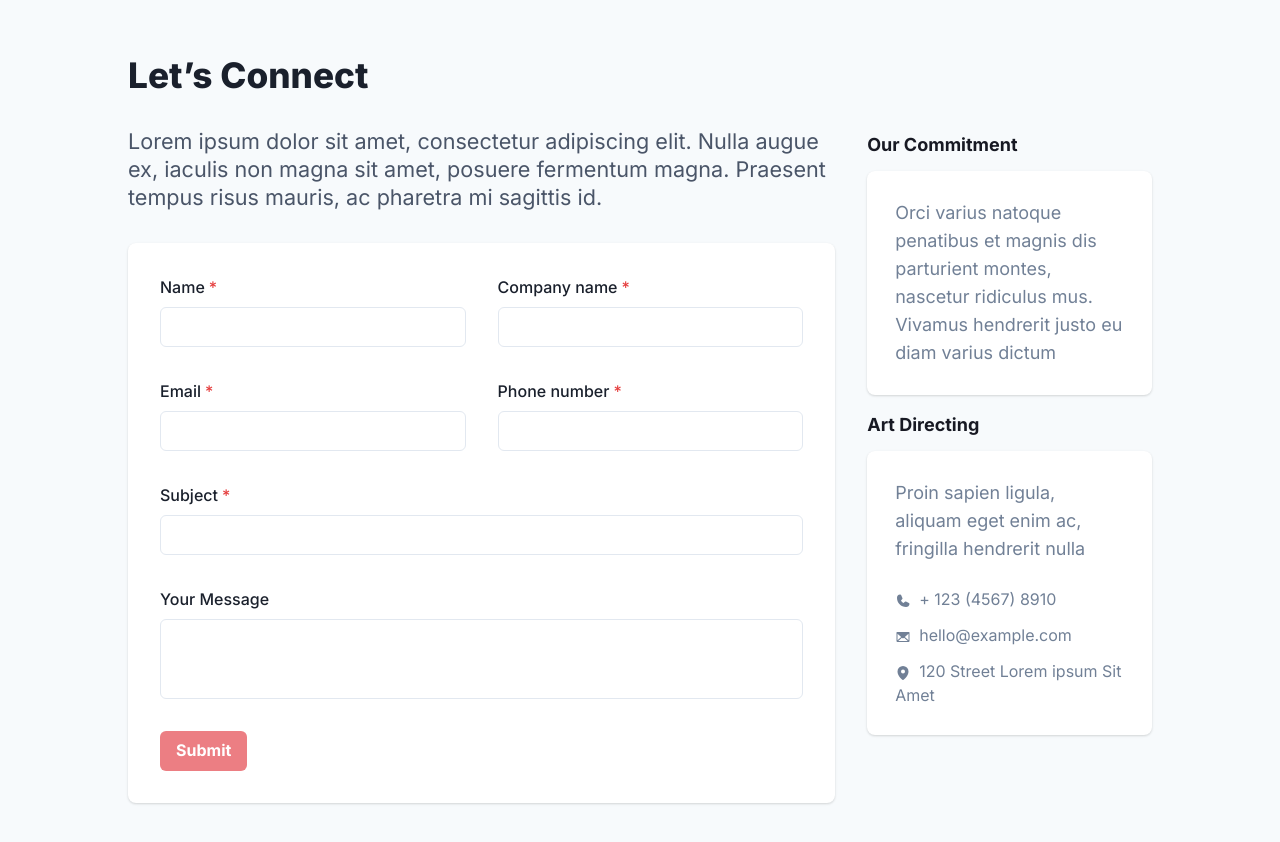
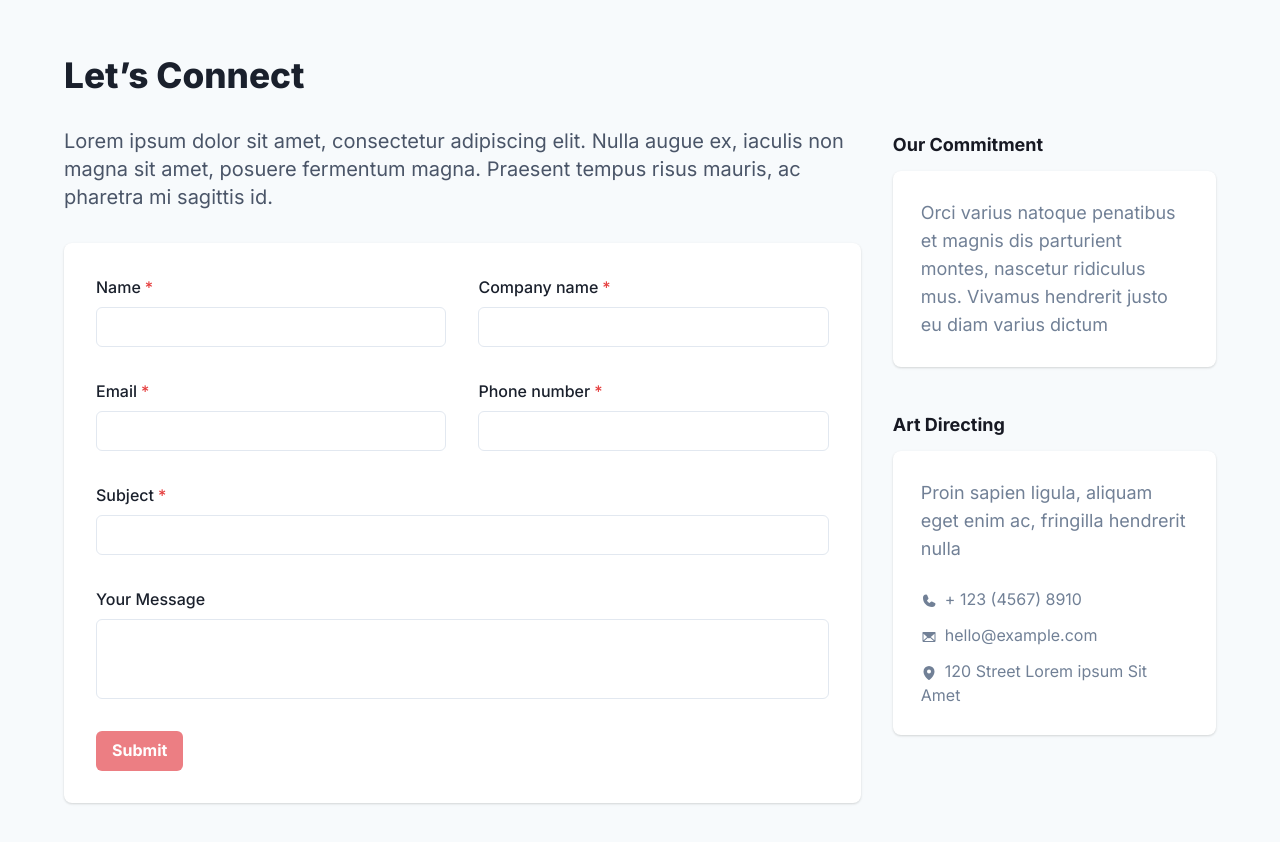
Before and after one commit to VivianeMayra/page-form, a React (Vite) app: page / in a window 1280 px wide. Shown: the top 842 px of the page. Built offline with nearby package versions, Linux system fonts and the light colour scheme.

Commit message:
Corrigindo últimos detalhes

```diff
--- a/src/App.tsx
+++ b/src/App.tsx
@@ -13,7 +13,7 @@ export function App() {
       background="gray.100"
       mt={55}
       mb={55}
-      maxW="85%"
+      maxW="95%"
     >
       <MainContainer />
       <Sidebar />
--- a/src/components/Header.tsx
+++ b/src/components/Header.tsx
@@ -18,7 +18,7 @@ export function Header() {
         fontFamily="Inter"
         fontStyle="normal"
         fontWeight="400"
-        fontSize="1.35rem"
+        fontSize="1.25rem"
         lineHeight="28px"
         color="gray.600"
       >
```
